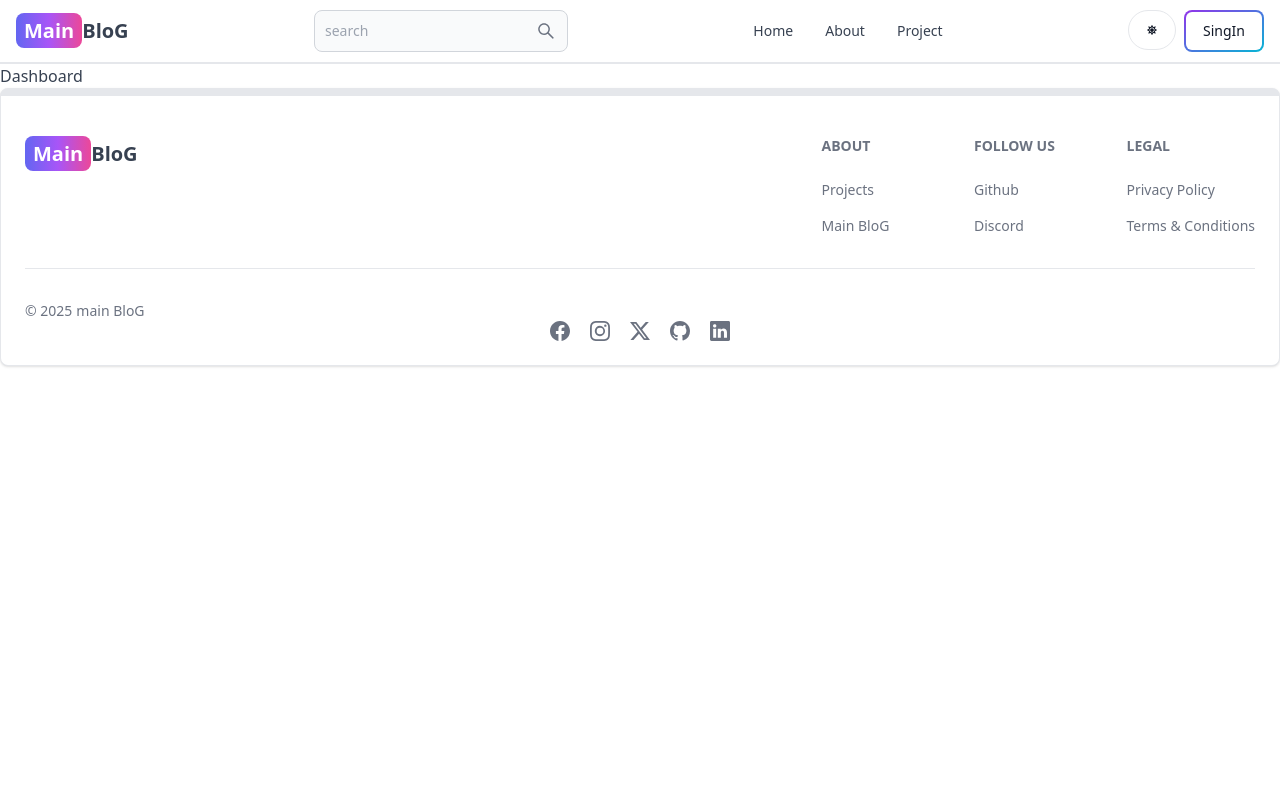
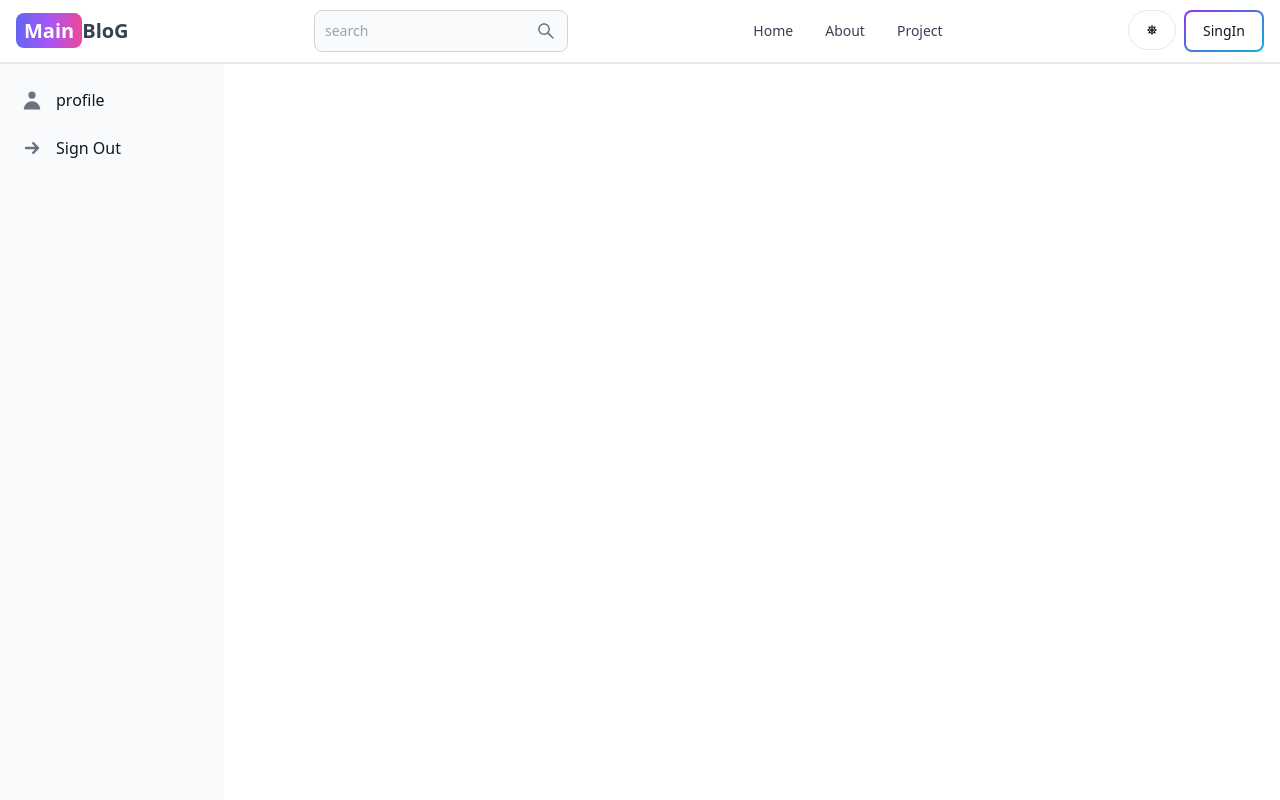
Before and after one commit to HarishLakshmanan/MERN-blog, a React (Vite) app in the folder client/: page /dashboard in a window 1280 px wide. Shown: the top 800 px of the page. Built offline with nearby package versions, Linux system fonts and the light colour scheme; no server answers.

Commit message:
create dashboard elements

```diff
--- /dev/null
+++ b/client/src/components/DashProfile.jsx
@@ -0,0 +1,9 @@
+import React from 'react'
+
+export default function DashProfile() {
+  return (
+    <div>
+
+    </div>
+  )
+}
--- /dev/null
+++ b/client/src/components/DashSidebar.jsx
@@ -0,0 +1,33 @@
+import React from 'react';
+import { Sidebar } from 'flowbite-react';
+import{HiUser,HiArrowSmRight} from 'react-icons/hi';
+import { useEffect,useState } from 'react';
+import { Link, useLocation } from 'react-router-dom';
+
+export default function DashSidebar() {
+    const location = useLocation();
+    const [tab,setTab]=useState('');
+    useEffect(()=>{
+    const urlParms = new URLSearchParams(location.search);
+    const tabFromUrl = urlParms.get('tab');
+    if(tabFromUrl){
+      setTab(tabFromUrl);
+    }
+  },[location.search]);
+  return (
+    <Sidebar className='w-full md:w-56'>
+        <Sidebar.Items>
+            <Sidebar.ItemGroup>
+                <Link to='/dashboard?tab=profile'>
+                <Sidebar.Item active={tab === 'profile'} icon={HiUser} lable={'User'} lableColor='dark'>
+                    profile
+                </Sidebar.Item>
+                </Link>
+                <Sidebar.Item  icon={HiArrowSmRight} className='cursor-pointer' >
+                    Sign Out
+                </Sidebar.Item>
+            </Sidebar.ItemGroup>
+        </Sidebar.Items>
+    </Sidebar>
+  )
+}
--- a/client/src/pages/Dashboard.jsx
+++ b/client/src/pages/Dashboard.jsx
@@ -1,9 +1,25 @@
 import React from 'react'
+import { useLocation } from 'react-router-dom';
+import { useEffect,useState } from 'react';
+import DashProfile from '../components/DashProfile';
+import DashSidebar from '../components/DashSidebar';
 
 function Dashboard() {
+  const location = useLocation();
+  const [tab,setTab]=useState('');
+  useEffect(()=>{
+    const urlParms = new URLSearchParams(location.search);
+    const tabFromUrl = urlParms.get('tab');
+    if(tabFromUrl){
+      setTab(tabFromUrl);
+    }
+  },[location.search]);
   return (
-    <div>
-      Dashboard
+    <div className='min-h- h-screen flex flex-col md:flex-row'>
+      <div className='md:w-56'>
+       <DashSidebar/>
+      </div>
+      {tab === 'profile' && <DashProfile/>}
     </div>
   )
 }
```
